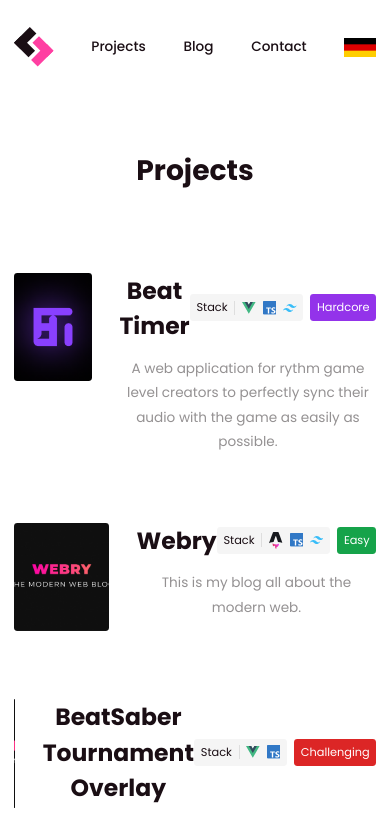
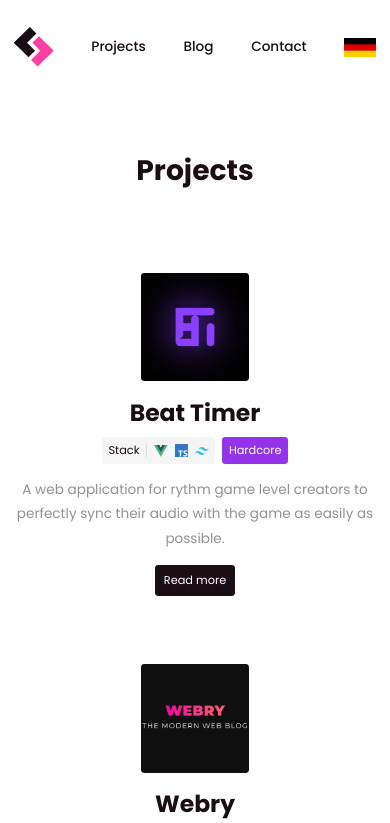
Before and after one commit to web-dev-sam/portfolio, a Vue app: page /projects in a window 390 px wide. Shown: the top 823 px of the page. Built offline with nearby package versions, Linux system fonts and the light colour scheme.

Commit message:
responsive projects page

```diff
--- a/src/components/base/UButton.vue
+++ b/src/components/base/UButton.vue
@@ -1,12 +1,12 @@
 <script setup lang="ts">
 const {
   variant = 'primary',
-  to,
+  to = '',
   type = 'link',
 } = defineProps<{
   variant: 'primary' | 'ghost'
-  to: string
-  type: 'link' | 'button'
+  to?: string
+  type: 'link' | 'button' | 'visual'
 }>()
 </script>
 
@@ -25,7 +25,7 @@
     <slot />
   </a>
   <button
-    v-else
+    v-else-if="type === 'button'"
     class="rounded border-2 px-2 py-1.5 text-small"
     :class="{
       'border-text bg-text text-white hover:opacity-85': variant === 'primary',
@@ -34,4 +34,14 @@
   >
     <slot />
   </button>
+  <div
+    v-else
+    class="inline-block cursor-pointer rounded border-2 px-2 py-1.5 text-small"
+    :class="{
+      'border-text bg-text text-white hover:opacity-85': variant === 'primary',
+      'bg-transparent border border-text text-text hover:opacity-85': variant === 'ghost',
+    }"
+  >
+    <slot />
+  </div>
 </template>
--- a/src/views/projects/components/ProjectCard.vue
+++ b/src/views/projects/components/ProjectCard.vue
@@ -1,4 +1,5 @@
 <script setup lang="ts">
+import UButton from '@/components/base/UButton.vue'
 import TextBadge from '@/components/views/TextBadge.vue'
 
 const props = defineProps<{
@@ -11,18 +12,18 @@
 </script>
 
 <template>
-  <router-link :to="props.link" class="-mx-8 block rounded p-8 hover:bg-light">
-    <div class="flex gap-8">
-      <div>
-        <img
-          class="h-32 w-32 rounded object-cover"
-          :src="cover"
-        />
+  <router-link
+    :to="props.link"
+    class="pointer-events-none md:pointer-events-auto -mx-8 block rounded p-8 pb-0 hover:bg-white md:pb-8 md:hover:bg-light"
+  >
+    <div class="flex flex-col gap-4 md:flex-row md:gap-8">
+      <div class="flex justify-center md:justify-start">
+        <img class="h-32 min-h-32 w-32 min-w-32 rounded object-cover" :src="cover" />
       </div>
       <div :class="props.class">
-        <div class="mb-4 flex">
+        <div class="mb-4 flex flex-col gap-2 md:flex-row">
           <h2 class="flex-1 text-h4 font-bold">{{ props.name }}</h2>
-          <div class="flex items-center gap-2">
+          <div class="flex items-center justify-center gap-2 md:justify-start">
             <TextBadge class="bg-light text-text">
               Stack
               <template #desc>
@@ -32,10 +33,15 @@
             <slot name="difficulty" />
           </div>
         </div>
-        <p class="text-muted max-w-[60ch]">
+        <p class="mx-auto max-w-[60ch] text-muted md:mx-0">
           {{ props.description }}
         </p>
       </div>
     </div>
   </router-link>
+  <div class="mb-8 md:hidden">
+    <router-link :to="props.link" class="block text-center md:text-left">
+      <UButton variant="primary" type="visual">Read more</UButton>
+    </router-link>
+  </div>
 </template>
```
